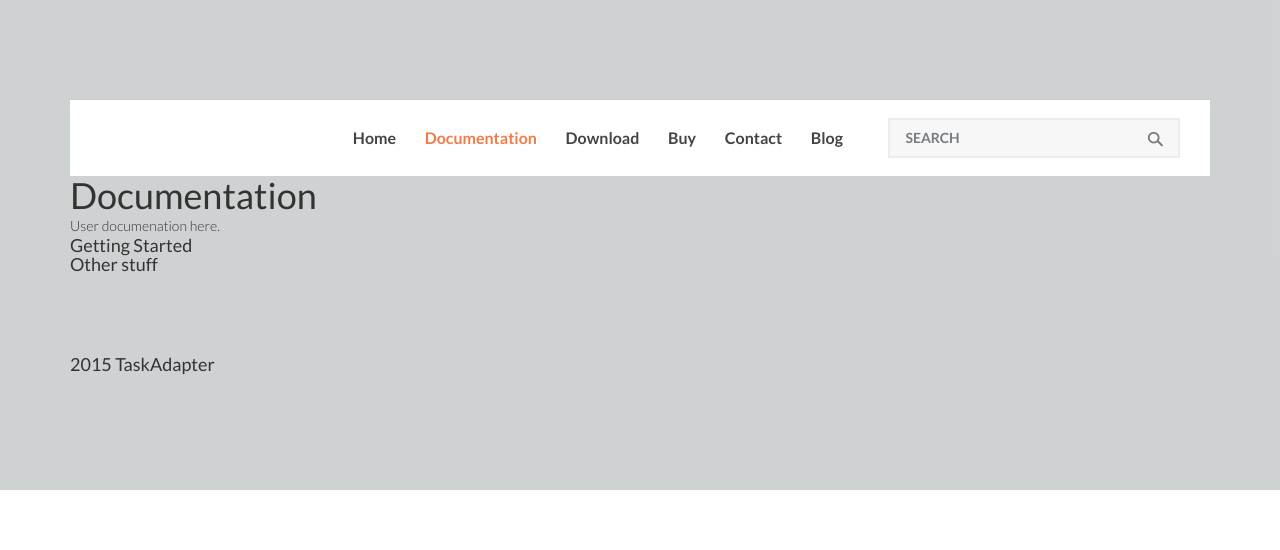
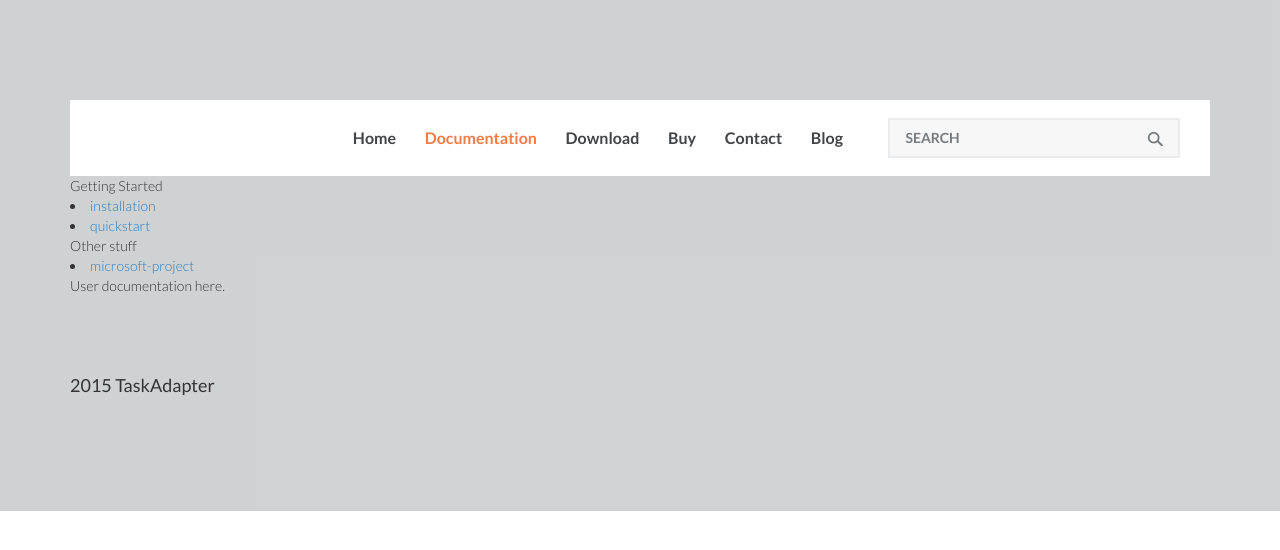
Before and after one commit to Syed-Shahzaib-Hussain/Task-Adapter-Copy, a Jekyll site: the page built from documentation.md, in a window 1280 px wide. Shown: the top 550 px of the page. Built offline with Jekyll 4.4.1, drawn with Linux system fonts in a browser that asks for light colours; nearby versions of some CDN libraries; library files that are not in the unit come from our copies; comment, search, counter and statistics services are not loaded.

Commit message:
removed all documentation templates junk inherited  from Jekyll base project.

```diff
--- a/_config.yml
+++ b/_config.yml
@@ -14,3 +14,8 @@ permalink:    /:year/:month/:day/:title/
 
 # Build settings
 markdown: kramdown
+
+# This will render all files in "_docs" folder and create HTML pages for them
+collections:
+  docs:
+    output: true
--- a/_includes/docs_contents.html
+++ /dev/null
@@ -1,8 +0,0 @@
-<div class="unit one-fifth hide-on-mobiles">
-    <aside>
-        {% for section in site.data.docs %}
-        <h4>{{ section.title }}</h4>
-        {% include docs_ul.html items=section.docs %}
-        {% endfor %}
-    </aside>
-</div>
--- a/_includes/docs_ul.html
+++ /dev/null
@@ -1,21 +0,0 @@
-{% assign items = include.items %}
-
-<ul>
-{% for item in items %}
-  {% assign item_url = item | prepend:"/docs/" | append:"/" %}
-
-  {% if item_url == page.url %}
-    {% assign c = "current" %}
-  {% else %}
-    {% assign c = "" %}
-  {% endif %}
-
-  {% for p in site.docs %}
-    {% if p.url == item_url %}
-      <li class="{{ c }}"><a href="{{ site.url }}{{ p.url }}">{{ p.title }}</a></li>
-      {% break %}
-    {% endif %}
-  {% endfor %}
-
-{% endfor %}
-</ul>
--- a/_includes/section_nav.html
+++ b/_includes/section_nav.html
@@ -1,39 +1,18 @@
-{% comment %}
-Map grabs the doc sections, giving us an array of arrays. Join, flattens all
-the items to a comma delimited string. Split turns it into an array again.
-{% endcomment %}
-{% assign docs = site.data.docs | map: 'docs' | join: ',' | split: ',' %}
+{% assign docs = site.data.docs %}
 
-{% comment %}
-Because this is built for every page, lets find where we are in the ordered
-document list by comparing url strings. Then if there's something previous or
-next, lets build a link to it.
-{% endcomment %}
+{% for section in docs %}
+{% assign document_url = document | prepend:"/docs/" | append:"/" %}
+<div class="section-nav">
 
-{% for document in docs %}
-{% assign document_url = document | prepend:"/docs/" | append:"/" %}
-{% if document_url == page.url %}
-<div class="section-nav">
-    <div class="left align-right">
-        {% if forloop.first %}
-        <span class="prev disabled">Back</span>
-        {% else %}
-        {% assign previous = forloop.index0 | minus: 1 %}
-        {% assign previous_page = docs[previous] | prepend:"/docs/" | append:"/" %}
-        <a href="{{ previous_page }}" class="prev">Back</a>
-        {% endif %}
-    </div>
-    <div class="right align-left">
-        {% if forloop.last %}
-        <span class="next disabled">Next</span>
-        {% else %}
-        {% assign next = forloop.index0 | plus: 1 %}
-        {% assign next_page = docs[next] | prepend:"/docs/" | append:"/" %}
-        <a href="{{ next_page }}" class="next">Next</a>
-        {% endif %}
-    </div>
+    {{ section.title }}
+
+    {% for p in section.docs %}
+        {% assign doc_url = p %}
+        {% assign doc_title = p %}
+
+        <li class="{{ c }}"><a href="{{ site.baseurl }}{{ doc_url }}">{{ doc_title }}</a></li>
+    {% endfor %}
+
 </div>
 <div class="clear"></div>
-{% break %}
-{% endif %}
 {% endfor %}
--- a/_layouts/docs.html
+++ b/_layouts/docs.html
@@ -4,18 +4,10 @@ layout: default
 
 <section class="docs">
     <div class="grid">
+        <!-- user guide navigation -->
+        {% include section_nav.html %}
 
-        <div class="unit four-fifths">
-            <article>
-                <h1>{{ page.title }}</h1>
-                {{ content }}
-                {% include section_nav.html %}
-            </article>
-        </div>
-
-        {% include docs_contents.html %}
-
-        <div class="clear"></div>
-
+        <!-- doc contents -->
+        {{ content }}
     </div>
 </section>
--- a/documentation.md
+++ b/documentation.md
@@ -6,4 +6,4 @@ weight: 3
 
 ---
 
-User documenation here.
+User documentation here.
```
